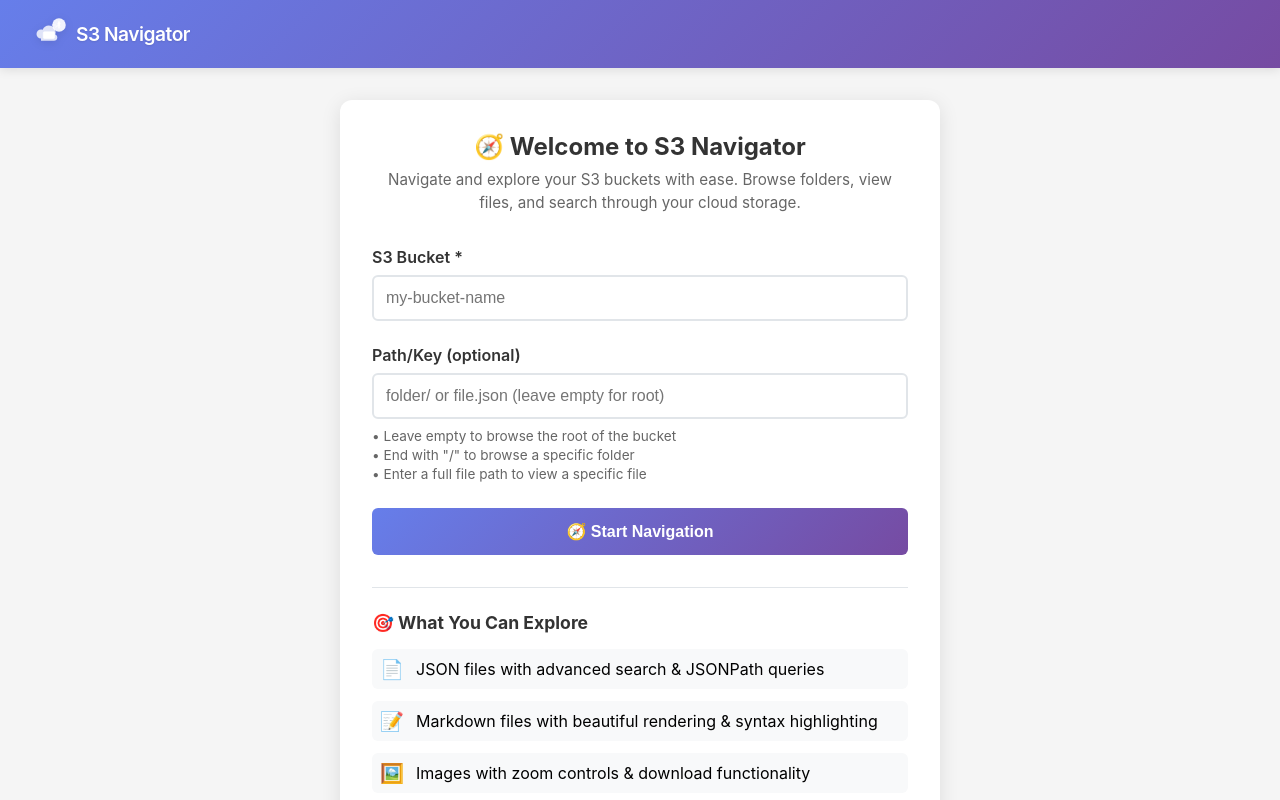
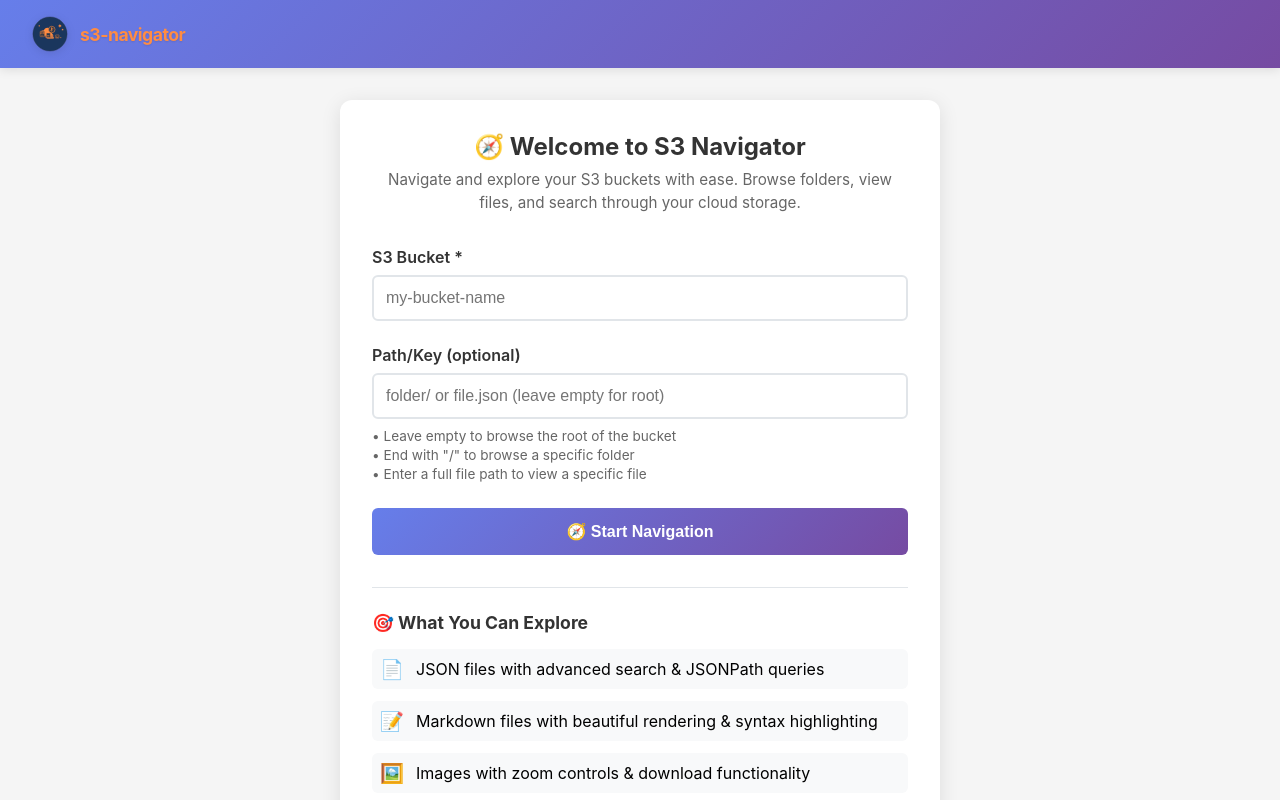
Before and after one commit to vr-ventures/s3-navigator, a React (Create React App) app: page / in a window 1280 px wide. Shown: the top 800 px of the page. Built offline with nearby package versions, Linux system fonts and the light colour scheme.

Commit message:
Add app logo & add breadcrum based navigation

```diff
--- a/package.json
+++ b/package.json
@@ -33,6 +33,9 @@
       "node_modules/**/*",
       "package.json"
     ],
+    "extraMetadata": {
+      "main": "dist/main.js"
+    },
     "mac": {
       "category": "public.app-category.developer-tools",
       "target": [
--- a/release/builder-effective-config.yaml
+++ b/release/builder-effective-config.yaml
@@ -9,7 +9,7 @@ files:
       - node_modules/**/*
       - package.json
 extraMetadata:
-  main: build/electron.js
+  main: dist/main.js
 appId: com.s3navigator.app
 productName: S3 Navigator
 mac:
--- /dev/null
+++ b/src/components/Breadcrumb.tsx
@@ -0,0 +1,75 @@
+import React from 'react';
+
+interface BreadcrumbProps {
+  bucket: string;
+  currentPrefix: string;
+  onNavigate: (prefix: string) => void;
+  onBackToSelector: () => void;
+}
+
+export const Breadcrumb: React.FC<BreadcrumbProps> = ({
+  bucket,
+  currentPrefix,
+  onNavigate,
+  onBackToSelector
+}) => {
+  // Split the path into segments
+  const getPathSegments = () => {
+    if (!currentPrefix) return [];
+
+    const segments = currentPrefix.split('/').filter(segment => segment.length > 0);
+    const pathSegments = [];
+    let cumulativePath = '';
+
+    for (let i = 0; i < segments.length; i++) {
+      cumulativePath += segments[i] + '/';
+      pathSegments.push({
+        name: segments[i],
+        path: cumulativePath
+      });
+    }
+
+    return pathSegments;
+  };
+
+  const pathSegments = getPathSegments();
+
+  return (
+    <div className="breadcrumb-container">
+      <div className="breadcrumb-path">
+        <button
+          className="breadcrumb-button home-button"
+          onClick={onBackToSelector}
+          title="Back to S3 Navigator"
+        >
+          🏠
+        </button>
+
+        <span className="breadcrumb-separator">/</span>
+
+        <button
+          className="breadcrumb-button bucket-button"
+          onClick={() => onNavigate('')}
+          title={`Navigate to bucket root: ${bucket}`}
+        >
+          🪣 {bucket}
+        </button>
+
+        {pathSegments.map((segment, index) => (
+          <React.Fragment key={segment.path}>
+            <span className="breadcrumb-separator">/</span>
+            <button
+              className={`breadcrumb-button folder-button ${
+                index === pathSegments.length - 1 ? 'current' : ''
+              }`}
+              onClick={() => onNavigate(segment.path)}
+              title={`Navigate to: ${segment.path}`}
+            >
+              📁 {segment.name}
+            </button>
+          </React.Fragment>
+        ))}
+      </div>
+    </div>
+  );
+};
--- a/src/components/FolderBrowser.tsx
+++ b/src/components/FolderBrowser.tsx
@@ -39,34 +39,8 @@ export const FolderBrowser: React.FC<FolderBrowserProps> = ({
     return new Date(date).toLocaleDateString() + ' ' + new Date(date).toLocaleTimeString();
   };
 
-  const handleBackNavigation = () => {
-    if (currentPrefix) {
-      // Navigate to parent folder
-      const parentPrefix = currentPrefix.substring(0, currentPrefix.lastIndexOf('/', currentPrefix.length - 2) + 1);
-      onNavigate(parentPrefix);
-    }
-  };
-
   return (
     <div className="folder-browser">
-      <div className="folder-header">
-        <div className="breadcrumb">
-          <button onClick={() => onNavigate('')} className="breadcrumb-item">
-            🏠 Root
-          </button>
-          {currentPrefix && (
-            <>
-              <span className="breadcrumb-separator">/</span>
-              <button onClick={handleBackNavigation} className="breadcrumb-item">
-                ⬅️ Back
-              </button>
-              <span className="breadcrumb-separator">/</span>
-              <span className="current-path">{currentPrefix}</span>
-            </>
-          )}
-        </div>
-      </div>
-
       <div className="folder-content">
         <table className="file-table">
           <thead>
--- a/src/components/Logo.tsx
+++ b/src/components/Logo.tsx
@@ -6,79 +6,174 @@ interface LogoProps {
   className?: string;
 }
 
-export const Logo: React.FC<LogoProps> = ({ size = 32, showText = true, className = '' }) => {
+export const Logo: React.FC<LogoProps> = ({ size = 64, showText = true, className = '' }) => {
+  const logoSize = size;
+  const textSize = size > 48 ? '1.4rem' : size > 32 ? '1.1rem' : '0.9rem';
+
   return (
-    <div className={`logo ${className}`} style={{ display: 'flex', alignItems: 'center', gap: '0.5rem' }}>
+    <div className={`logo ${className}`} style={{ display: 'flex', alignItems: 'center', gap: '0.75rem' }}>
       <svg
-        width={size}
-        height={size}
-        viewBox="0 0 64 64"
+        width={logoSize}
+        height={logoSize}
+        viewBox="0 0 200 200"
         fill="none"
         xmlns="http://www.w3.org/2000/svg"
       >
-        {/* Cloud base */}
+        {/* Background circle */}
+        <circle
+          cx="100"
+          cy="100"
+          r="95"
+          fill="#1a365d"
+          stroke="#2d3748"
+          strokeWidth="2"
+        />
+
+        {/* Main cloud shape */}
         <path
-          d="M16 40c-4.4 0-8-3.6-8-8 0-4.4 3.6-8 8-8 1.1 0 2.1 0.2 3.1 0.6C20.3 20.1 24.9 17 30 17c6.6 0 12 5.4 12 12 0 1.3-0.2 2.5-0.6 3.7C43.3 33.4 45 35.5 45 38c0 3.3-2.7 6-6 6H16z"
-          fill="currentColor"
+          d="M60 110c-8 0-15-7-15-15s7-15 15-15c2 0 4 0.5 5.5 1.2C68 72 76 65 85 65c12 0 22 10 22 22 0 2.5-0.4 4.8-1.2 7 3.5 0.8 6.2 4 6.2 7.8 0 4.4-3.6 8-8 8H60z"
+          fill="#ff8c42"
+        />
+
+        <path
+          d="M85 125c-6 0-11-5-11-11s5-11 11-11c1.5 0 3 0.3 4.2 0.9C91.5 98 96.5 93 102 93c9 0 16.5 7.5 16.5 16.5 0 1.8-0.3 3.6-0.9 5.2 2.6 0.6 4.6 3 4.6 5.8 0 3.3-2.7 6-6 6H85z"
+          fill="#ff8c42"
           opacity="0.8"
         />
 
-        {/* Folder icon inside cloud */}
-        <path
-          d="M22 28h16c1.1 0 2 0.9 2 2v8c0 1.1-0.9 2-2 2H22c-1.1 0-2-0.9-2-2v-8c0-1.1 0.9-2 2-2z"
-          fill="white"
-          stroke="currentColor"
-          strokeWidth="1"
+        {/* JSON Document */}
+        <rect
+          x="45"
+          y="85"
+          width="25"
+          height="30"
+          rx="3"
+          fill="#2d3748"
+          stroke="#ff8c42"
+          strokeWidth="2"
+        />
+        <text
+          x="57.5"
+          y="102"
+          fill="#ff8c42"
+          fontSize="8"
+          fontWeight="bold"
+          textAnchor="middle"
+        >
+          JSON
+        </text>
+        <line x1="50" y1="107" x2="65" y2="107" stroke="#ff8c42" strokeWidth="1"/>
+        <line x1="50" y1="110" x2="60" y2="110" stroke="#ff8c42" strokeWidth="1"/>
+
+        {/* MD Document */}
+        <rect
+          x="80"
+          y="95"
+          width="22"
+          height="25"
+          rx="3"
+          fill="#2d3748"
+          stroke="#ff8c42"
+          strokeWidth="2"
+        />
+        <text
+          x="91"
+          y="109"
+          fill="#ff8c42"
+          fontSize="7"
+          fontWeight="bold"
+          textAnchor="middle"
+        >
+          MD
+        </text>
+        <line x1="84" y1="113" x2="98" y2="113" stroke="#ff8c42" strokeWidth="1"/>
+        <line x1="84" y1="116" x2="94" y2="116" stroke="#ff8c42" strokeWidth="1"/>
+
+        {/* Image icon */}
+        <rect
+          x="130"
+          y="105"
+          width="20"
+          height="18"
+          rx="2"
+          fill="#2d3748"
+          stroke="#ff8c42"
+          strokeWidth="2"
+        />
+        <circle cx="136" cy="112" r="2" fill="#ff8c42"/>
+        <path d="M132 119l4-3 4 2 6-4v6H132v-1z" fill="#ff8c42"/>
+
+        {/* Navigation Compass */}
+        <circle
+          cx="110"
+          cy="75"
+          r="18"
+          fill="#2d3748"
+          stroke="#ff8c42"
+          strokeWidth="3"
         />
 
-        {/* Navigation compass needle */}
-        <circle
-          cx="48"
-          cy="16"
-          r="12"
-          fill="currentColor"
-          opacity="0.9"
+        {/* Compass needle - North */}
+        <path
+          d="M110 60l4 12-4 3-4-3z"
+          fill="#ff8c42"
         />
+
+        {/* Compass needle - South */}
         <path
-          d="M48 8l3 6-3 2-3-2z"
-          fill="white"
-        />
-        <path
-          d="M48 24l-3-6 3-2 3 2z"
-          fill="white"
+          d="M110 90l-4-12 4-3 4 3z"
+          fill="#ff8c42"
           opacity="0.7"
         />
-        <circle
-          cx="48"
-          cy="16"
-          r="2"
-          fill="white"
+
+        {/* Compass needle - East */}
+        <path
+          d="M125 75l-12-4 3-4 3 4z"
+          fill="#ff8c42"
+          opacity="0.6"
         />
 
-        {/* Connection lines */}
+        {/* Compass needle - West */}
         <path
-          d="M36 16h6"
-          stroke="currentColor"
-          strokeWidth="2"
-          strokeLinecap="round"
+          d="M95 75l12 4-3 4-3-4z"
+          fill="#ff8c42"
           opacity="0.6"
         />
-        <path
-          d="M42 20l4-4"
-          stroke="currentColor"
-          strokeWidth="2"
-          strokeLinecap="round"
-          opacity="0.6"
+
+        {/* Center dot */}
+        <circle
+          cx="110"
+          cy="75"
+          r="3"
+          fill="#ff8c42"
         />
+
+        {/* Decorative stars */}
+        <g fill="#ff8c42">
+          {/* Large star */}
+          <path d="M155 45l3 6 6-1-4 5 4 5-6-1-3 6-3-6-6 1 4-5-4-5 6 1z"/>
+
+          {/* Medium star */}
+          <path d="M170 70l2 4 4-1-3 3 3 3-4-1-2 4-2-4-4 1 3-3-3-3 4 1z"/>
+
+          {/* Small star */}
+          <path d="M40 50l1.5 3 3-0.5-2 2.5 2 2.5-3-0.5-1.5 3-1.5-3-3 0.5 2-2.5-2-2.5 3 0.5z"/>
+
+          {/* Tiny sparkle */}
+          <circle cx="160" cy="120" r="2"/>
+          <path d="M160 116v8M156 120h8" stroke="#ff8c42" strokeWidth="1"/>
+        </g>
       </svg>
 
       {showText && (
         <span className="logo-text" style={{
-          fontWeight: 600,
-          fontSize: size > 24 ? '1.2rem' : '1rem',
-          color: 'currentColor'
+          fontWeight: 700,
+          fontSize: textSize,
+          color: '#ff8c42',
+          textShadow: '0 1px 2px rgba(0,0,0,0.1)',
+          letterSpacing: '-0.5px'
         }}>
-          S3 Navigator
+          s3-navigator
         </span>
       )}
     </div>
```
Also changed, not shown: src/App.tsx (+61 -15 lines), src/styles.css (+150 -0 lines), 2 other files (tests, documents, lock files or other folders).
